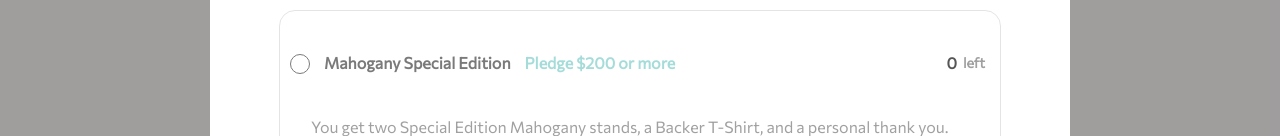
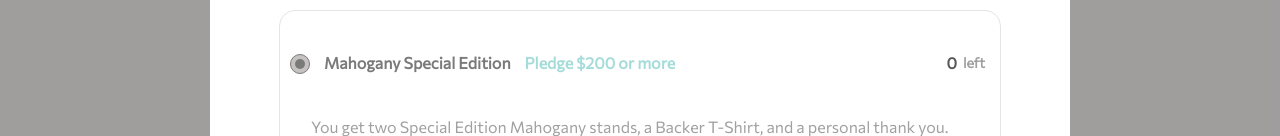
Before and after one commit to David-Chazoule/Crowdfunding-product, a React (Create React App) app in the folder crowdfunding/: page / in a window 1280 px wide. Both pictures are taken after a click on the button "Back this project". Shown: the part 664-800 px from the top of the page. Built offline with nearby package versions, Linux system fonts and the light colour scheme.

Commit message:
some modification

```diff
--- a/crowdfunding/src/components/modal/Modal.tsx
+++ b/crowdfunding/src/components/modal/Modal.tsx
@@ -268,6 +268,7 @@ function Modal({ handleModal, handleConfirm }: Modalprops) {
                   className="input-title-selected"
                   type="radio"
                   name="pledge"
+                  checked={true}
                 />{" "}
                 <div>
                   {" "}
--- a/crowdfunding/src/components/modal/_modal.scss
+++ b/crowdfunding/src/components/modal/_modal.scss
@@ -382,17 +382,17 @@
               appearance: none;
               border: 1px solid $DarkGray;
               border-radius: 50%;
+              cursor: pointer;
 
-              cursor: pointer;
               &:checked {
-                background-color: white;
+                background-color: rgb(198, 194, 194);
                 position: relative;
 
                 &::after {
                   content: "";
                   width: 10px;
                   height: 10px;
-                  background-color: $ModerateCyan;
+                  background-color: $DarkGray;
                   border-radius: 50%;
                   position: absolute;
                   top: 50%;
```
